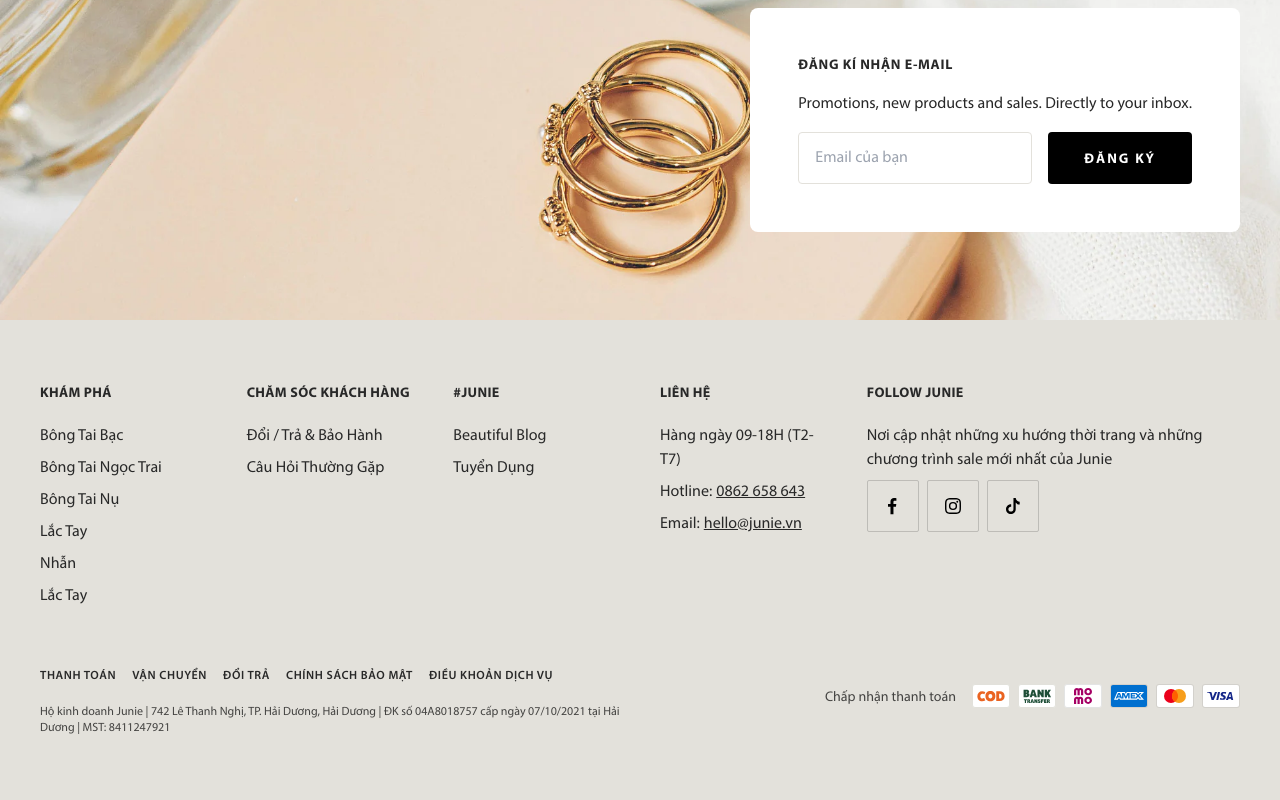
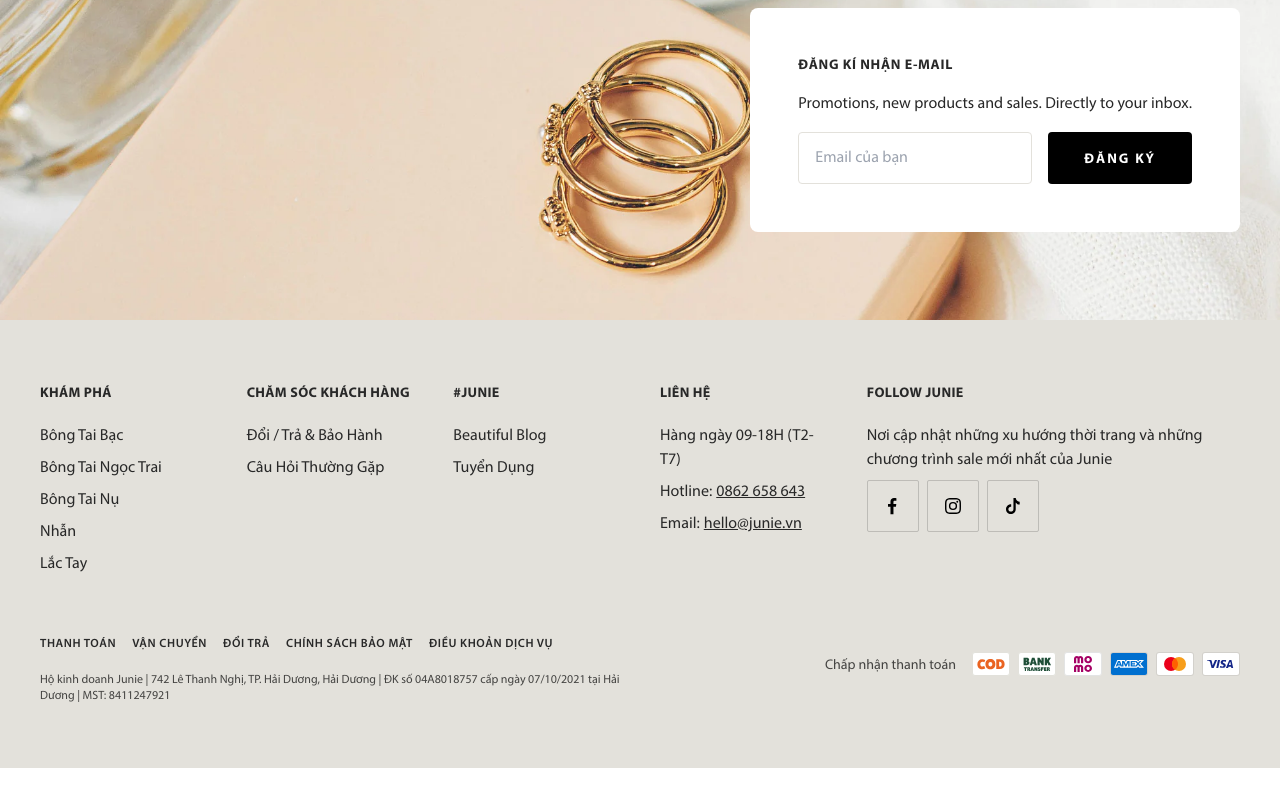
Before and after one commit to tranbaolam26902/junie-store-nextjs, a Next.js app: page / in a window 1280 px wide. Shown: the part 2941-3741 px from the top of the page. After the commit the page ends 3709 px from the top, so only its background shows below. Built offline with nearby package versions, Linux system fonts and the light colour scheme.

Commit message:
Remove duplicate item

```diff
--- a/src/app/components/layout/components/FooterMain.jsx
+++ b/src/app/components/layout/components/FooterMain.jsx
@@ -20,9 +20,6 @@ export default function FooterMain() {
                     </Link>
                     <Link href='/' className='w-fit capitalize hover:opacity-70'>
                         Bông tai nụ
-                    </Link>
-                    <Link href='/' className='w-fit capitalize hover:opacity-70'>
-                        Lắc tay
                     </Link>
                     <Link href='/' className='w-fit capitalize hover:opacity-70'>
                         Nhẫn
```
